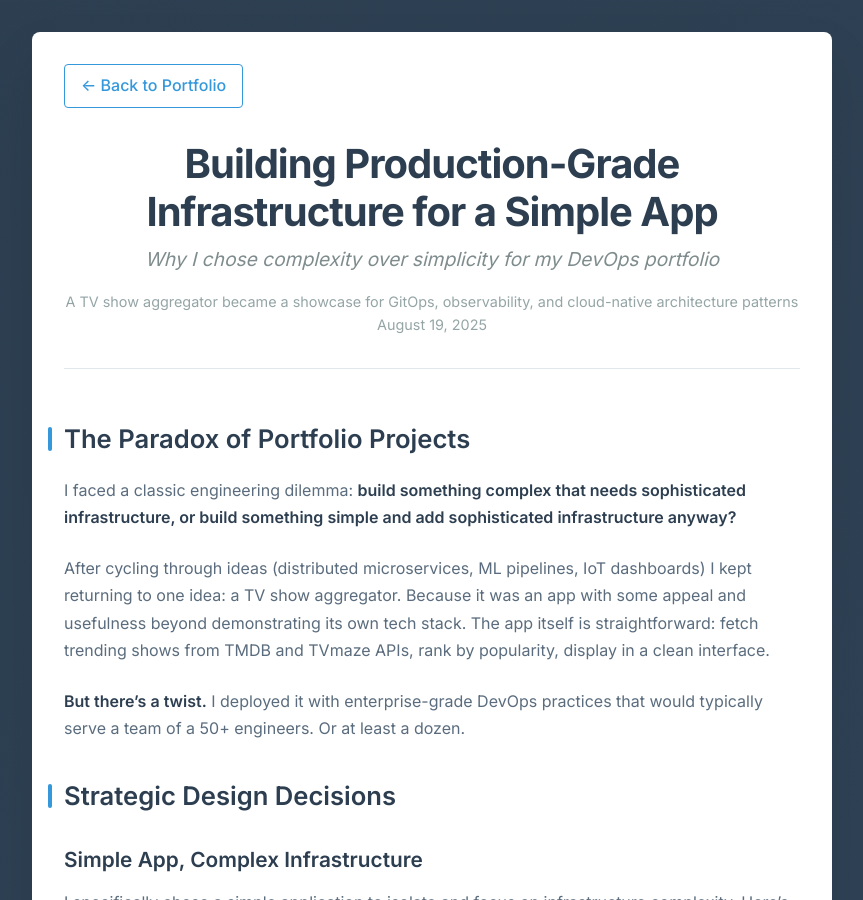
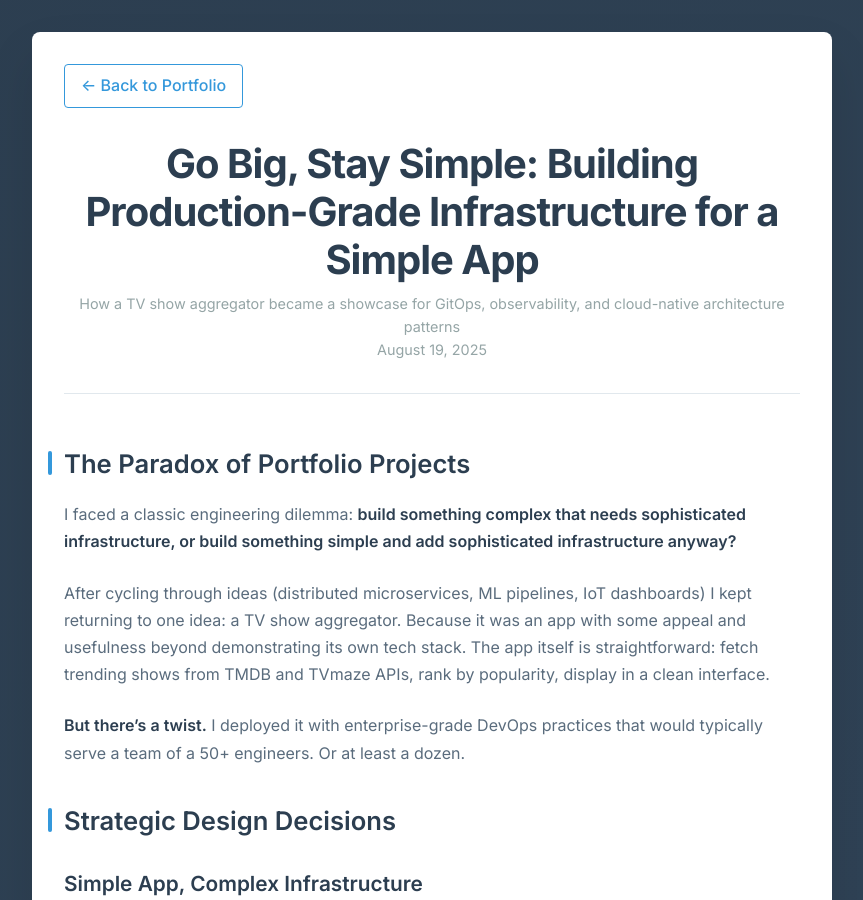
Before and after one commit to navillasa/navillasa.github.io, a Jekyll site: the page built from _posts/2025-08-19-tv-hub-project-overview.md, in a window 1280 px wide and 900 px high. Shown: the whole window, without its empty margins (208-1071 px from the left). Built offline with Jekyll 4.4.1, drawn with Linux system fonts in a browser that asks for light colours.

Commit message:
update blog title

```diff
--- a/_posts/2025-08-19-tv-hub-project-overview.md
+++ b/_posts/2025-08-19-tv-hub-project-overview.md
@@ -1,8 +1,7 @@
 ---
 layout: post
-title: "Building Production-Grade Infrastructure for a Simple App"
-subtitle: "Why I chose complexity over simplicity for my DevOps portfolio"
-description: "A TV show aggregator became a showcase for GitOps, observability, and cloud-native architecture patterns"
+title: "Go Big, Stay Simple: Building Production-Grade Infrastructure for a Simple App"
+description: "How a TV show aggregator became a showcase for GitOps, observability, and cloud-native architecture patterns"
 date: 2025-08-19
 categories: [devops, kubernetes, architecture]
 tags: [kubernetes, argocd, terraform, gitops, gke, portfolio]
```
Also changed, not shown: 3 other files.
